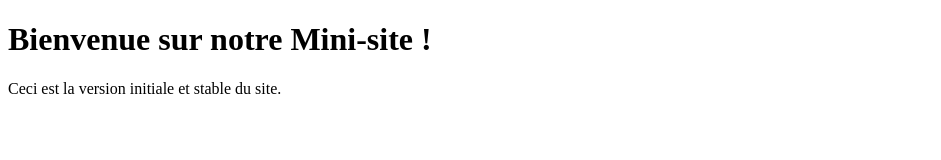
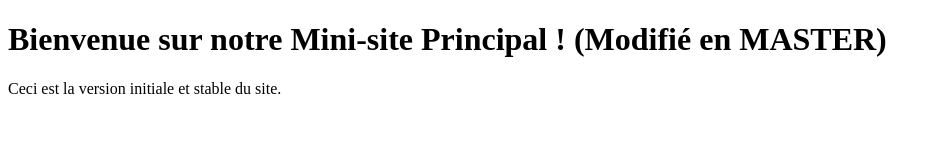
Before and after one commit to SAMAJC/mini-site-entreprise, a plain HTML site: page index.html in a window 1280 px wide. Shown: the whole page, without its empty margins (0-941 px from the left). Drawn offline with Linux system fonts and the light colour scheme.

Commit message:
Modification du titre de l'accueil sur master

```diff
--- a/index.html
+++ b/index.html
@@ -8,7 +8,7 @@
 </head>
 
 <body>
-    <h1>Bienvenue sur notre Mini-site !</h1>
+    <h1>Bienvenue sur notre Mini-site Principal ! (Modifié en MASTER)</h1>
     <p>Ceci est la version initiale et stable du site.</p>
 </body>
 
```
